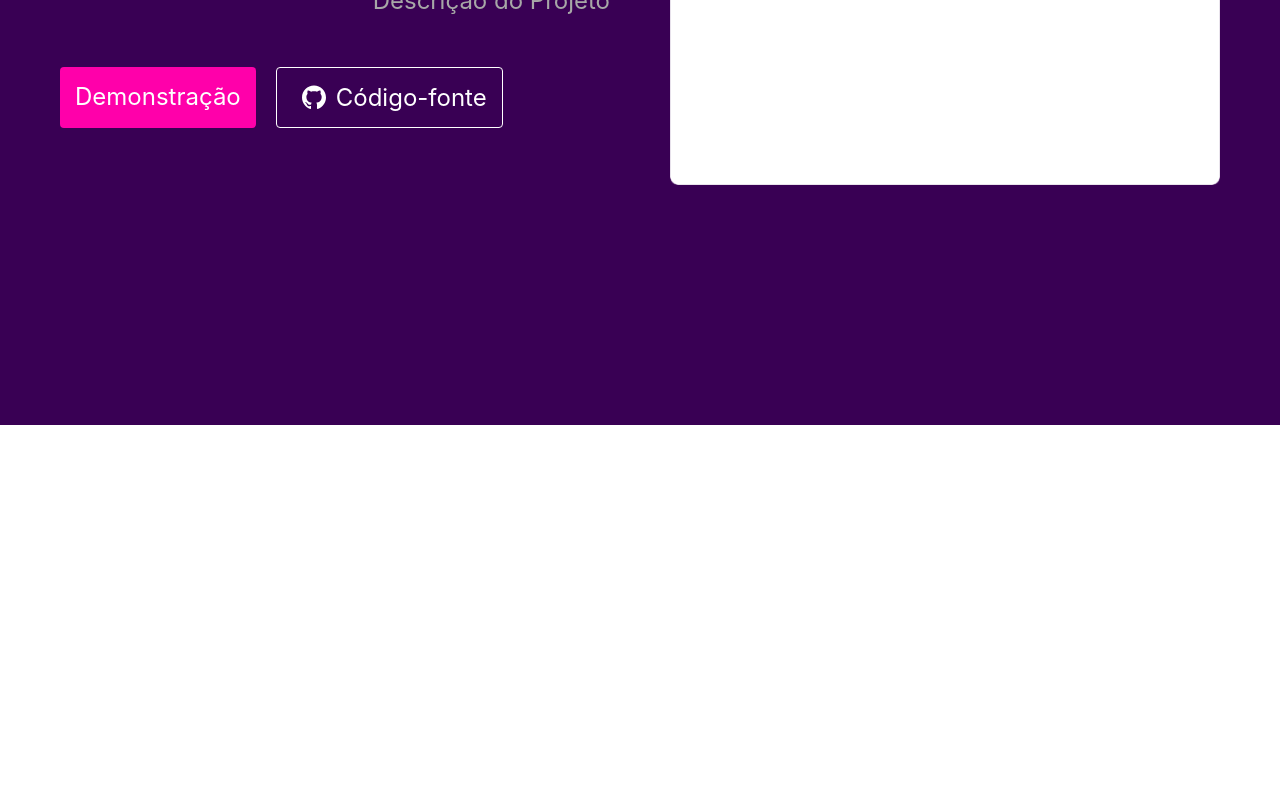
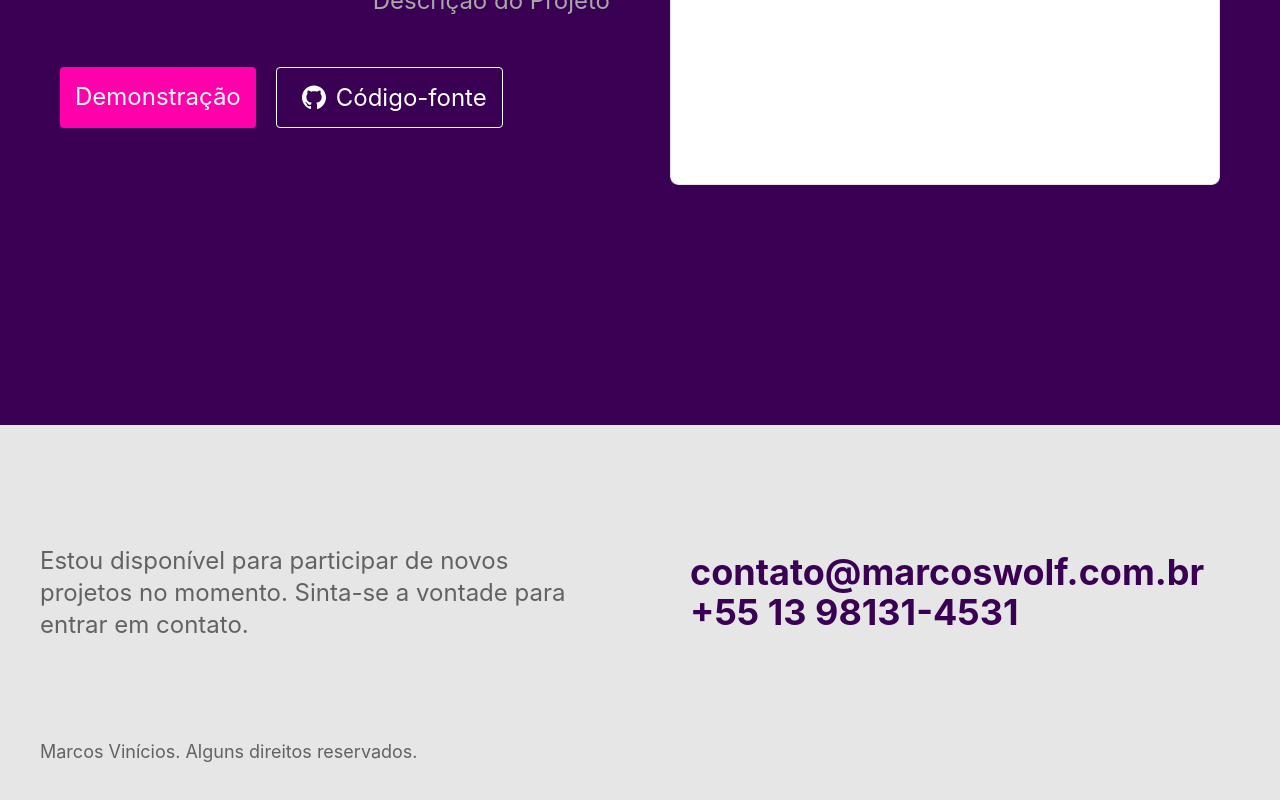
Before and after one commit to MarcosWolf/portfolio.old, a React (Create React App) app: page / in a window 1280 px wide. Shown: the part 3041-3841 px from the top of the page. Before the commit the page ends 3466 px from the top, so only its background shows below. Built offline with nearby package versions, Linux system fonts and the light colour scheme.

Commit message:
Inserção do campo Footer; removido uma função vazia no componente ExperienceTimeline.

```diff
--- a/src/App.js
+++ b/src/App.js
@@ -2,6 +2,8 @@ import Header from './components/Header';
 import Intro from './components/Intro';
 import Experience from './components/Experience';
 import Projects from './components/Projects';
+
+import Footer from './components/Footer';
 
 import styled from 'styled-components';
 
@@ -16,6 +18,8 @@ function App() {
       <Intro />
       <Experience />
       <Projects />
+
+      <Footer />
     </AppContainer>
   )
 }
--- a/src/components/Experience/ExperienceTimeline/index.js
+++ b/src/components/Experience/ExperienceTimeline/index.js
@@ -69,10 +69,6 @@ const TimelineSkills = styled.ul`
     }
 `
 
-const TimelineSkill = styled.li`
-
-`
-
 function ExperienceTimeline() {
     return (
         <div>
--- /dev/null
+++ b/src/components/Footer/index.js
@@ -0,0 +1,65 @@
+import styled from 'styled-components';
+
+const FooterContainer = styled.footer`
+    width: 100%;
+    background: var(--secondary-bg-color);
+`
+
+const FooterMain = styled.div`
+    max-width: 1200px;
+    padding: 120px 20px 60px 20px;
+    margin: 0 auto;
+    display: grid;
+    grid-template-columns: 1fr 1fr;
+    gap: 100px;
+    align-items: center;
+
+    @media (max-width: 800px) {
+        grid-template-columns: 1fr;
+        gap: 40px;
+    }
+`
+
+const FooterDescription = styled.p`
+    font-size: 1.5rem;
+    line-height: 1.33;
+    color: var(--quaternary-text-color);
+`
+
+const FooterContact = styled.ul`
+    & li {
+        font-weight: bold;
+        font-size: 2.25rem;
+        line-height: 1.1;
+        color: var(--primary-text-color);
+    }
+
+    @media (max-width: 800px) {
+        & li {
+            font-size: 1.5rem;
+        }
+    }
+`
+
+const FooterCopy = styled.p`
+    grid-column: 1 / -1;
+    font-size: 1.125rem;
+    color: var(--quaternary-text-color);
+`
+
+function Footer() {
+    return (
+        <FooterContainer>
+            <FooterMain>
+                <FooterDescription>Estou disponível para participar de novos projetos no momento. Sinta-se a vontade para entrar em contato.</FooterDescription>
+                <FooterContact>
+                    <li>contato@marcoswolf.com.br</li>
+                    <li>+55 13 98131-4531</li>
+                </FooterContact>
+                <FooterCopy>Marcos Vinícios. Alguns direitos reservados.</FooterCopy>
+            </FooterMain>
+        </FooterContainer>
+    )
+}
+
+export default Footer;
```
